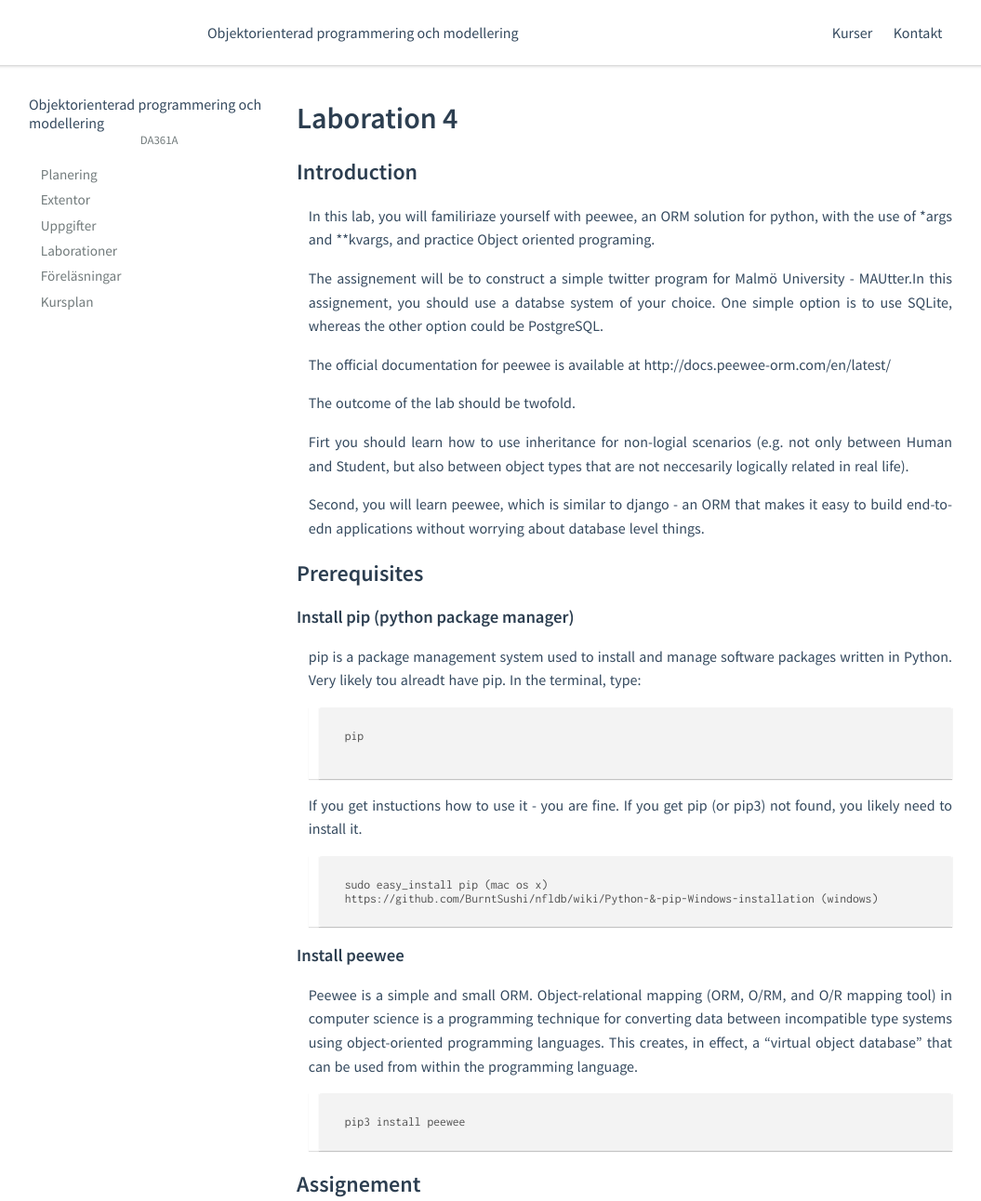
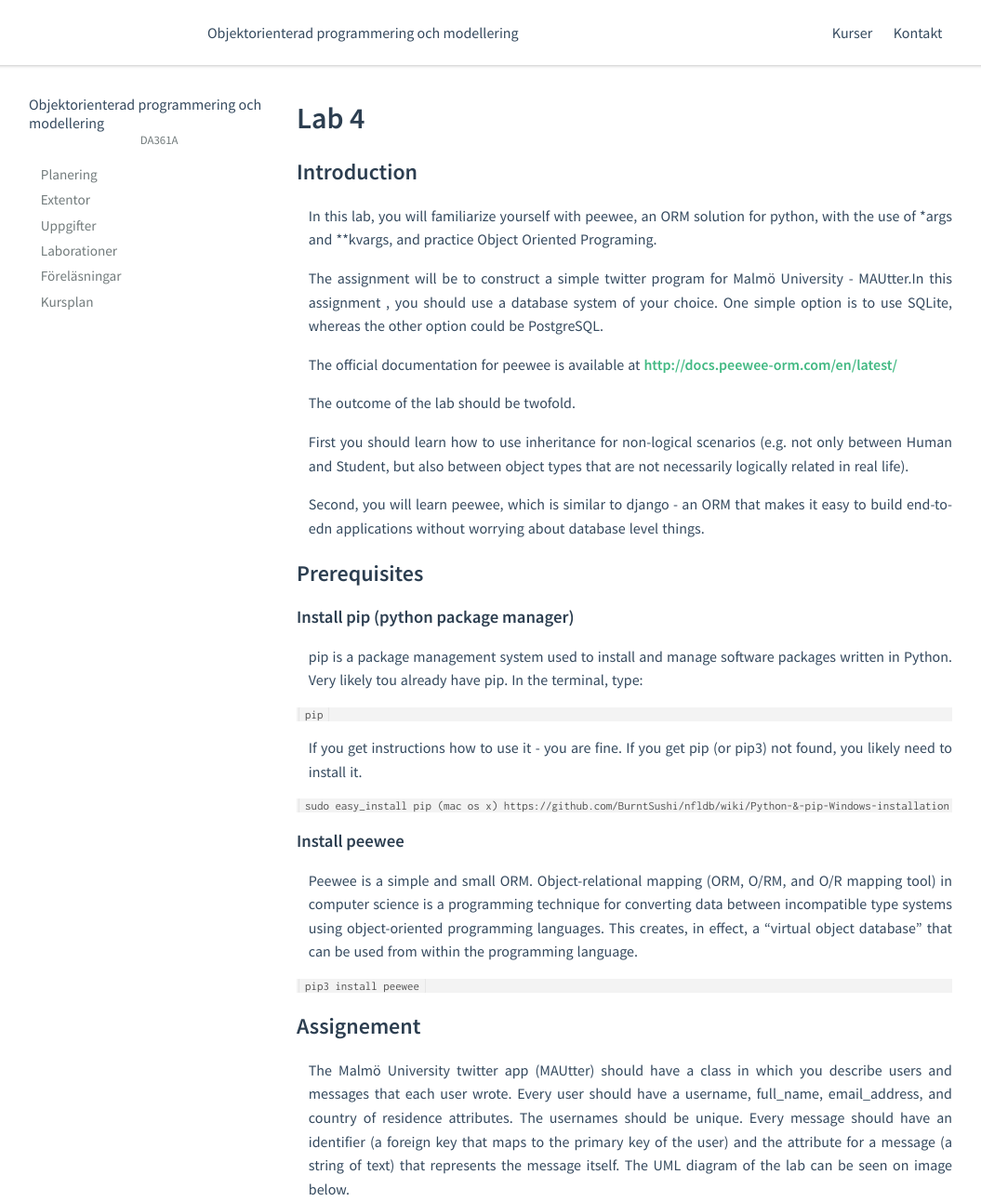
Before and after one commit to stefangeneralao/ia-oop-python, a Jekyll site: the page built from courses/da361a/exercises/L07.md, in a window 1280 px wide and 1400 px high, cut to the strip 0-1292 px from the top of the window. Shown: the whole strip at 93% size, without its empty margins (17-1072 px from the left). Built offline with Jekyll 4.4.1, drawn with Linux system fonts in a browser that asks for light colours; some of the changed text lies outside the part shown.

Commit message:
fixing typos

````diff
--- a/courses/da361a/exercises/L07.md
+++ b/courses/da361a/exercises/L07.md
@@ -4,19 +4,19 @@ title: Laboration 4
 code: da361a
 ---
 
-# Laboration 4
+# Lab 4
 
 ## Introduction
 
-In this lab, you will familiriaze yourself with peewee, an ORM solution for python, with the use of *args and **kvargs, and practice Object oriented programing.
+In this lab, you will familiarize yourself with peewee, an ORM solution for python, with the use of *args and **kvargs, and practice Object Oriented Programing.
 
-The assignement will be to construct a simple twitter program for Malmö University - MAUtter.In this assignement, you should use a databse system of your choice. One simple option is to use SQLite, whereas the other option could be PostgreSQL.
+The assignment  will be to construct a simple twitter program for Malmö University - MAUtter.In this assignment , you should use a database system of your choice. One simple option is to use SQLite, whereas the other option could be PostgreSQL.
 
-The official documentation for peewee is available at http://docs.peewee-orm.com/en/latest/
+The official documentation for peewee is available at <http://docs.peewee-orm.com/en/latest/>
 
 The outcome of the lab should be twofold.
 
-Firt you should learn how to use inheritance for non-logial scenarios (e.g. not only between Human and Student, but also between object types that are not neccesarily logically related in real life).
+First you should learn how to use inheritance for non-logical scenarios (e.g. not only between Human and Student, but also between object types that are not necessarily logically related in real life).
 
 Second, you will learn peewee, which is similar to django - an ORM that makes it easy to build end-to-edn applications without worrying about database level things.
 
@@ -24,36 +24,36 @@ Second, you will learn peewee, which is similar to django - an ORM that makes it
 
 ### Install pip (python package manager)
 
-pip is a package management system used to install and manage software packages written in Python. Very likely tou alreadt have pip. In the terminal, type:
+pip is a package management system used to install and manage software packages written in Python. Very likely tou already have pip. In the terminal, type:
 
+```cmd
+    pip
 ```
-pip
 
+If you get instructions how to use it - you are fine. If you get pip (or pip3) not found, you likely need to install it.
+
+``` cmd
+    sudo easy_install pip (mac os x)
+    https://github.com/BurntSushi/nfldb/wiki/Python-&-pip-Windows-installation (windows)
 ```
-If you get instuctions how to use it - you are fine. If you get pip (or pip3) not found, you likely need to install it.
 
-```
-sudo easy_install pip (mac os x)
-https://github.com/BurntSushi/nfldb/wiki/Python-&-pip-Windows-installation (windows)
-```
 ### Install peewee
 
 Peewee is a simple and small ORM. Object-relational mapping (ORM, O/RM, and O/R mapping tool) in computer science is a programming technique for converting data between incompatible type systems using object-oriented programming languages. This creates, in effect, a "virtual object database" that can be used from within the programming language.
 
-```
-pip3 install peewee
+``` cmd
+    pip3 install peewee
 ```
 
 ## Assignement
 
-The Malmö University twitter app (MAUtter) should have a class in which you describe users and messages that each user wrote. Every user should have a username, full_name, email_addres, and contry of residence attributes. The usernames should be unique. Every message should have an identifier (a foreign key that maps to the primary key of the user) and the attribute for a message (a string of text) that represents the message itself.  The UML diagram of the lab can be seen on image below.
+The Malmö University twitter app (MAUtter) should have a class in which you describe users and messages that each user wrote. Every user should have a username, full_name, email_address, and country of residence attributes. The usernames should be unique. Every message should have an identifier (a foreign key that maps to the primary key of the user) and the attribute for a message (a string of text) that represents the message itself.  The UML diagram of the lab can be seen on image below.
 
 ![Diagram lab4](https://image.ibb.co/eWj84K/Screen_Shot_2018_10_03_at_15_32_46.png)
 
-
 ### Step-by-step instructions
 
-1. Understand what foreign keys are, and how they are used. You can use this example here: http://www.databasedev.co.uk/primary_foreign_key_constraints.html
+1. Understand what foreign keys are, and how they are used. You can use this example here: <http://www.databasedev.co.uk/primary_foreign_key_constraints.html>
 
 2. Create a BaseClass where you inherit from peewee model and where you set the use of a database in the Meta nested class.
 
@@ -73,11 +73,11 @@ The Malmö University twitter app (MAUtter) should have a class in which you des
             db = mautter_db
 
     ```
-    If you encounter an ImportError it means that either flask or peewee was not found and may not be installed correctly. Check the Installing and Testing document for instructions on installing peewee.http://docs.peewee-orm.com/en/latest/peewee/installation.html#installation
+    If you encounter an ImportError it means that either flask or peewee was not found and may not be installed correctly. Check the Installing and Testing document for instructions on installing peewee. <http://docs.peewee-orm.com/en/latest/peewee/installation.html#installation>
 
 3. Create a class for User(s) that inherits from your BaseClass and has the attributes described above.
 
-    Help yourself with the slides from the lecture. A data type for attributes could be pw.CharField(), however, you can find many other data types here: http://docs.peewee-orm.com/en/latest/peewee/models.html#field-types-table
+    Help yourself with the slides from the lecture. A data type for attributes could be pw.CharField(), however, you can find many other data types here: <http://docs.peewee-orm.com/en/latest/peewee/models.html#field-types-table>
 
     ``` python
         ...
````
Also changed, not shown: other parts of courses/da361a/exercises/L07.md (+4 -5 lines).
